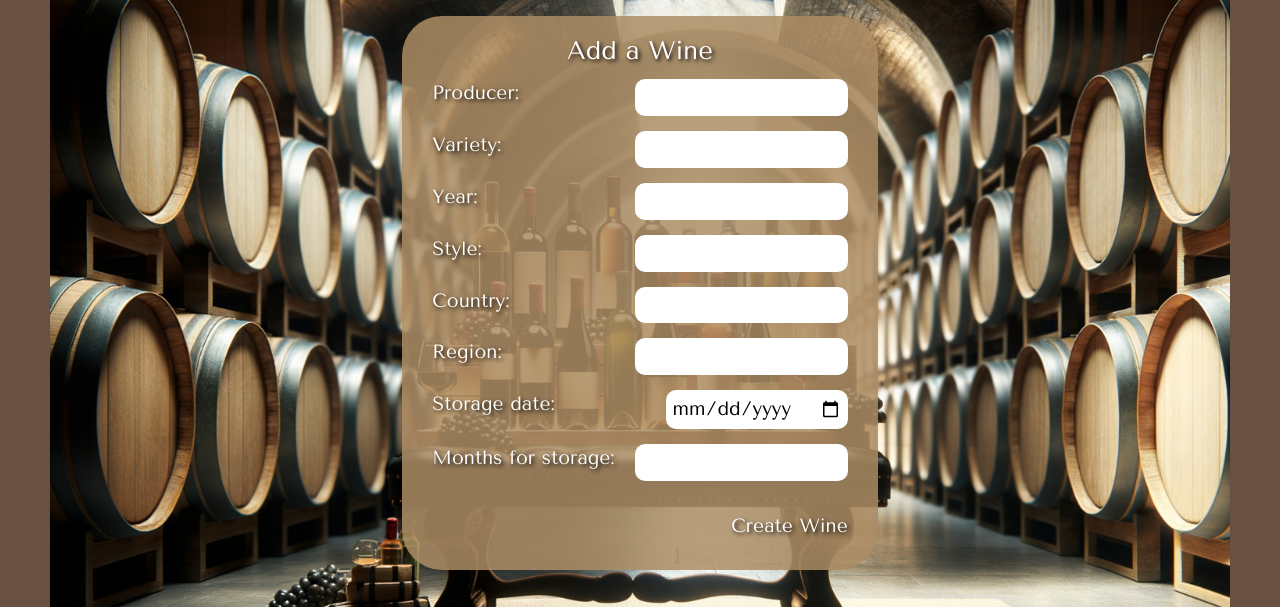
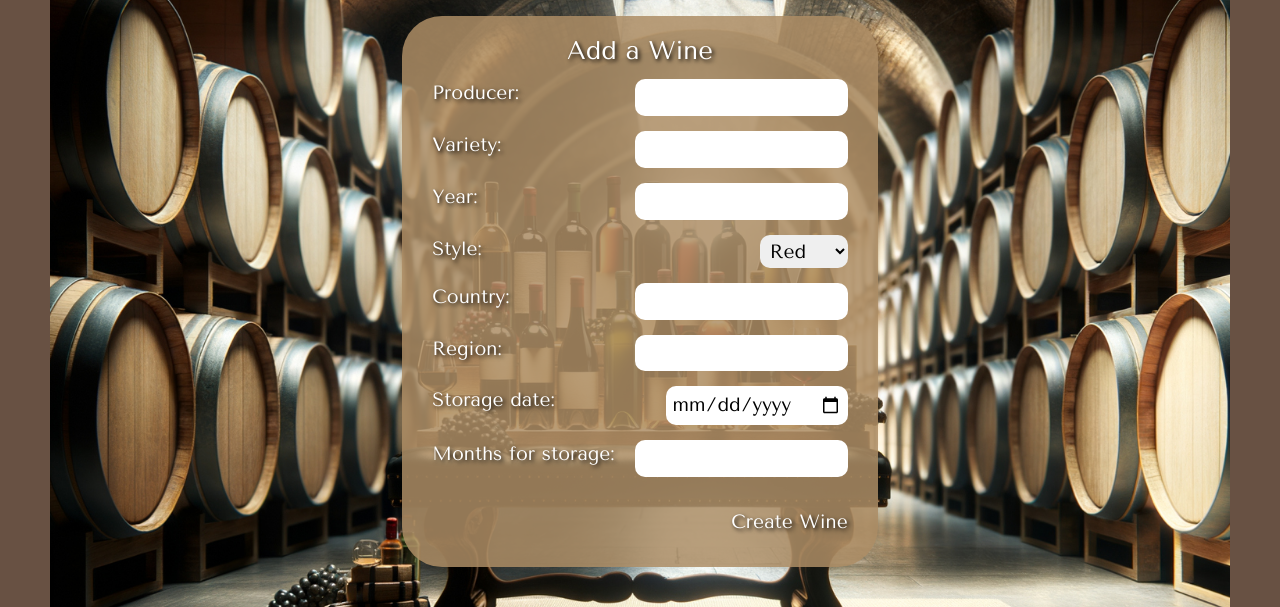
Before and after one commit to andrewdebenham/cellarme, a Django app: page /wines/create/ in a window 1280 px wide. Shown: the part 84-691 px from the top of the page. Run offline with Django 5.2, Linux system fonts and the light colour scheme; the visitor is signed in with stand-in values (Sample User, id 1); some libraries are stand-ins or nearby versions.

Commit message:
fixed red and white choice field and implemented random image on detail page

```diff
--- a/core/models.py
+++ b/core/models.py
@@ -9,7 +9,14 @@ class Wine(models.Model):
     producer = models.CharField(max_length=100)
     variety = models.CharField(max_length=100)
     year = models.IntegerField()
-    style = models.CharField(max_length=100)
+    style = models.CharField(
+        max_length=5,
+        choices=[
+            ('Red', 'Red'),
+            ('White', 'White'),
+        ],
+        default='Red',
+    )
     country = models.CharField(max_length=100)
     region = models.CharField(max_length=100)
     storage_date = models.DateField()
--- a/core/static/css/base.css
+++ b/core/static/css/base.css
@@ -418,6 +418,15 @@ footer {
     justify-content: space-between;
 }
 
+.wine-form select {
+    font-size: var(--font-reg);
+    padding: 4px 6px;
+    color: black;
+    margin-bottom: 15px;
+    border-radius: 10px;
+    font-size: var(--font-sm);
+}
+
 /* Wine Detail */
 
 .wine-detail-container {
@@ -445,6 +454,7 @@ footer {
     font-size: 24px;
     color: var(--text-white);
     text-shadow: var(--text-shadow);
+    padding-top: 20px;
 }
 
 .wine-detail-btn {
@@ -466,93 +476,30 @@ footer {
 }
 
 .wine-bottle-image {
-    max-height: 110vh;
+    max-height: 95vh;
 }
 
 .red-overlay {
     position: absolute;
-    /* Position the overlay absolutely within the container */
     top: 58%;
-    /* Center vertically */
     left: 50%;
-    /* Center horizontally */
     transform: translate(-50%, -50%);
-    /* Offset the element's own size to truly center it */
     padding: 10px;
-    /* Optional: Add padding inside the overlay */
     text-align: center;
-    /* Center text horizontally within the overlay */
     z-index: 1;
-    /* Ensure the overlay appears above the image */
     width: 75%;
 }
 
 .white-overlay {
     position: absolute;
-    /* Position the overlay absolutely within the container */
     top: 71%;
-    /* Center vertically */
     left: 47%;
-    /* Center horizontally */
     transform: translate(-50%, -50%);
-    /* Offset the element's own size to truly center it */
     padding: 10px;
-    /* Optional: Add padding inside the overlay */
     text-align: center;
-    /* Center text horizontally within the overlay */
     z-index: 1;
-    /* Ensure the overlay appears above the image */
     width: 75%;
 }
-
-/* .wine-bottle-container {
-    position: absolute;
-    top: 0;
-    bottom: 0;
-    left: -50px;
-    display: flex;
-    justify-content: center;
-    align-items: center;
-    overflow: hidden;
-    width: auto;
-}
-
-.wine-bottle-image {
-    height: 85%;
-    width: auto;
-    object-fit: contain;
-    object-position: left;
-}
-
-.red-overlay {
-    position: absolute;
-    top: calc(50% + 75px);
-    left: calc(50% - 410px);
-    transform: translate(-50%, -50%);
-    color: black;
-    padding: 20px;
-    border-radius: 10px;
-    text-align: center;
-}
-
-.white-overlay {
-    position: absolute;
-    top: calc(50% + 155px);
-    left: 50%;
-    transform: translate(-50%, -50%);
-    color: black;
-    padding: 20px;
-    border-radius: 10px;
-    text-align: center;
-
-    p {
-        font-size: 14px;
-    }
-
-    .wine-year {
-        font-size: 12px;
-    }
-} */
 
 .image-container,
 .map-container,
--- a/core/templates/wines/detail.html
+++ b/core/templates/wines/detail.html
@@ -14,14 +14,14 @@
         <div
             class="{% if wine.style == 'White' %}white-overlay{% else %}red-overlay{% endif %} flex flex-col justify-center items-center tenor-sans-regular">
             <p class="mb-2">{{ wine.producer }}</p>
-            <img src="{% static 'images/tree-svgrepo-com.svg' %}" alt="Wine Bottle Logo" class="w-[65px] h-[65px] mb-3" />
+            <img src="{% static 'images/tree-svgrepo-com.svg' %}" alt="Wine Bottle Logo" class="w-[55px] h-[55px] mb-3" />
             <p class="wine-year text-xs">{{ wine.year }}</p>
             <p class="italic">{{ wine.region }}</p>
             <p>{{ wine.variety}}</p>
         </div>
     </div>
     <div class="wine-tiles-container">
-        <div class="wine-details w-[800px] flex flex-col gap-12">
+        <div class="wine-details w-[800px] flex flex-col gap-8">
             <div class="wine-detail-header flex flex-row justify-between">
                 <h1 class="wine-detail-title tenor-sans-regular">{{ wine.producer }} {{ wine.variety }} {{ wine.year }}</h1>
                 <div class="wine-actions flex flex-row gap-3">
@@ -61,7 +61,7 @@
 
                     </script>
                 </div>
-                <img class="winery-image w-[370px] h-[280px]" src="{% static 'images/grapes.jpg' %}" alt="winery image">
+                <img class="winery-image w-[370px] h-[280px]" src="{% static 'images/winery/'|add:random_image %}" alt="winery image">
 
 
             </div>
--- a/core/views.py
+++ b/core/views.py
@@ -1,3 +1,4 @@
+import random
 from django.shortcuts import render, redirect
 from .models import Wine
 from .forms import WineForm
@@ -66,11 +67,18 @@ class WineCreate(LoginRequiredMixin, CreateView):
 
 @login_required
 def wine_detail(request, wine_id):
+    winery_images = [
+        '1.jpg', '2.jpg', '3.jpg', '4.jpg', '5.jpg',
+        '6.jpg', '7.jpg', '8.jpg', '9.jpg', '10.jpg',
+        '11.jpg', '12.jpg', '13.jpg', '14.jpg', '15.jpg',
+    ]
+    random_image = random.choice(winery_images)
+
     wine = Wine.objects.get(id=wine_id)
     coordinates = geocode_location(wine.country, wine.region)
     if not coordinates:
         coordinates = [-74.5, 40]
-    return render(request, 'wines/detail.html', {'wine': wine, 'coordinates': coordinates})
+    return render(request, 'wines/detail.html', {'wine': wine, 'coordinates': coordinates, 'random_image': random_image})
 
 class WineUpdate(LoginRequiredMixin, UpdateView):
     model = Wine
```
Also changed, not shown: core/migrations/0003_alter_wine_style.py (added), core/static/images/winery/1.jpg (renamed from core/static/images/grapes.jpg), core/static/images/winery/10.jpg (added), core/static/images/winery/11.jpg (added), core/static/images/winery/12.jpg (added), core/static/images/winery/13.jpg (added), core/static/images/winery/14.jpg (added), core/static/images/winery/15.jpg (added), core/static/images/winery/2.jpg (added), core/static/images/winery/3.jpg (added), core/static/images/winery/4.jpg (added), core/static/images/winery/5.jpg (added), core/static/images/winery/6.jpg (added), core/static/images/winery/7.jpg (added), 2 more files.
